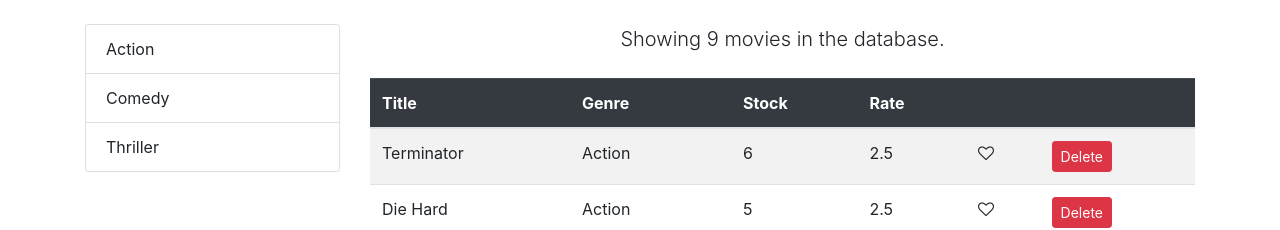
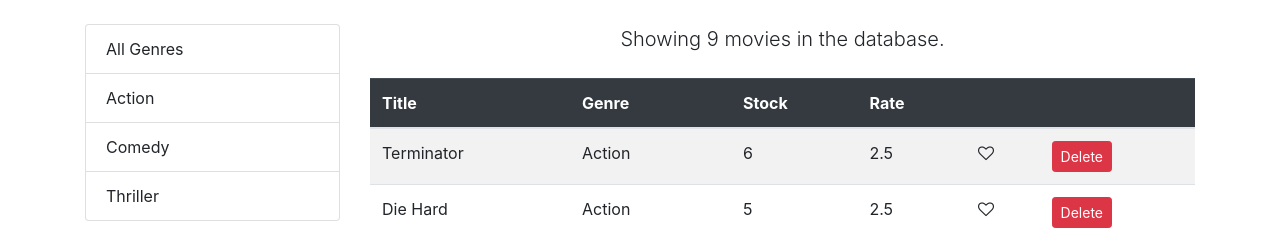
Before and after one commit to DalatCoder/learn-react-mosh, a React (Create React App) app in the folder vidly/: page / in a window 1280 px wide. Shown: the top 230 px of the page. Built offline with nearby package versions, Linux system fonts and the light colour scheme.

Commit message:
display all movies

```diff
--- a/vidly/src/components/movies.jsx
+++ b/vidly/src/components/movies.jsx
@@ -17,7 +17,9 @@
   };
 
   componentDidMount() {
-    this.setState({ movies: getMovies(), genres: getGenres() });
+    const genres = [{ name: 'All Genres' }, ...getGenres()];
+
+    this.setState({ movies: getMovies(), genres });
   }
 
   handleLike = ({ _id }) => {
@@ -39,7 +41,7 @@
   };
 
   handleGenreSelect = (genre) => {
-    this.setState({ selectedGenre: genre });
+    this.setState({ selectedGenre: genre, currentPage: 1 });
   };
 
   render() {
@@ -58,9 +60,10 @@
         </p>
       );
 
-    const filtered = selectedGenre
-      ? allMovies.filter((m) => m.genre._id === selectedGenre._id)
-      : allMovies;
+    const filtered =
+      selectedGenre && selectedGenre._id
+        ? allMovies.filter((m) => m.genre._id === selectedGenre._id)
+        : allMovies;
 
     const movies = paginate(filtered, currentPage, pageSize);
 
```
